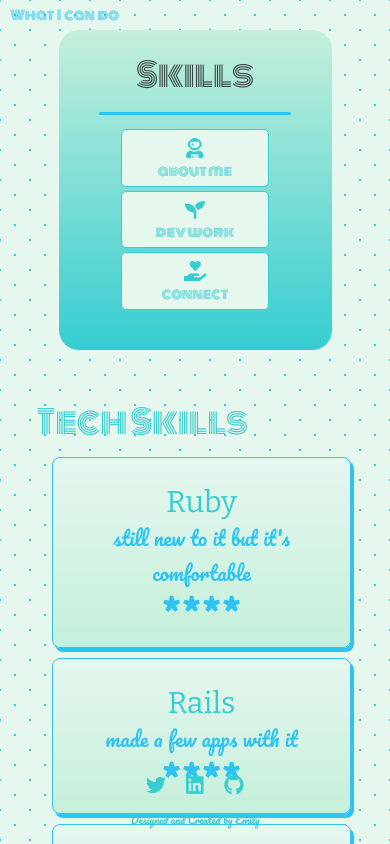
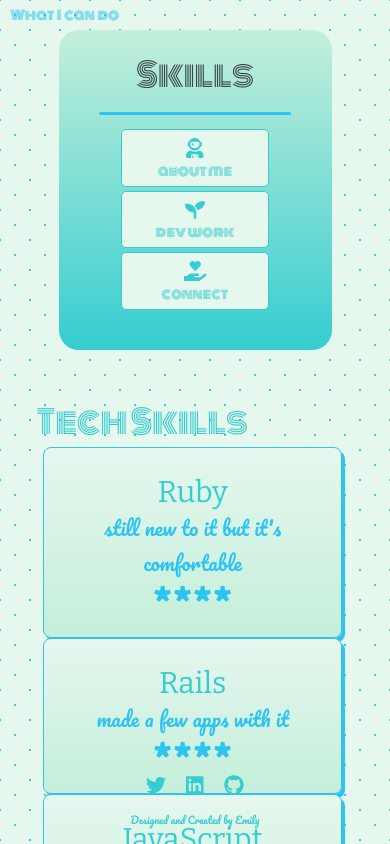
Before and after one commit to emilyjennings/emily-portfolio, a React (Create React App) app: page /skills in a window 390 px wide. Shown: the top 844 px of the page. Built offline with nearby package versions, Linux system fonts and the light colour scheme; some icons are missing; a web font is replaced by a local one.

Commit message:
skills page debut

```diff
--- a/src/App.css
+++ b/src/App.css
@@ -1431,6 +1431,11 @@
     margin-top: 300px
   }
 
+  .skill {
+    width: 80%;
+    margin: auto 2%;
+  }
+
 
 }
 
```
